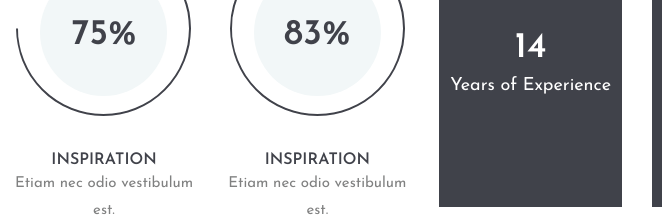
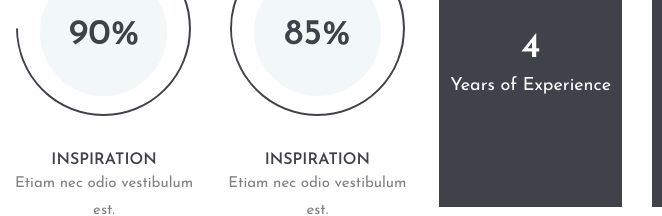
Before and after one commit to sahyudi/sahyudi.github.io, a plain HTML site: page index.html in a window 1280 px wide. Shown: the part 4093-4309 px from the top of the page, 216-878 px from the left. Drawn offline with nearby package versions, Linux system fonts and the light colour scheme.

Commit message:
perbaiki tahun sekolah smk

```diff
--- a/index.html
+++ b/index.html
@@ -168,7 +168,7 @@
 								Vestibulum pelle ntesque tincidunt lorem, vitae euismod felis porttitor sed. </p> -->
 						</li>
 						<li>
-							<h2>2006</h2>
+							<h2>2015</h2>
 							<h3>Software Engineering</h3>
 							<h4>Vocational High School 4 Batam</h4>
 							<!-- <p>Sit amet, consectetur adipiscing elit. Sed porttitor orci ut sapien scelerisque viverra.
@@ -296,7 +296,7 @@
 									<div class="circle-progress">
 										<div id="progress1" class="prog-circle"></div>
 										<div class="progress-info">
-											<h2>75%</h2>
+											<h2>90%</h2>
 										</div>
 										<div class="prog-title">
 											<h3>Inspiration</h3>
@@ -312,7 +312,7 @@
 									<div class="circle-progress">
 										<div id="progress2" class="prog-circle"></div>
 										<div class="progress-info">
-											<h2>83%</h2>
+											<h2>85%</h2>
 										</div>
 										<div class="prog-title">
 											<h3>Inspiration</h3>
@@ -326,7 +326,7 @@
 							<div class="fact-box">
 								<div class="fact-content">
 									<img src="img/icon/1-w.png" alt="">
-									<h2>14</h2>
+									<h2>4</h2>
 									<p>Years of Experience</p>
 								</div>
 							</div>
```
